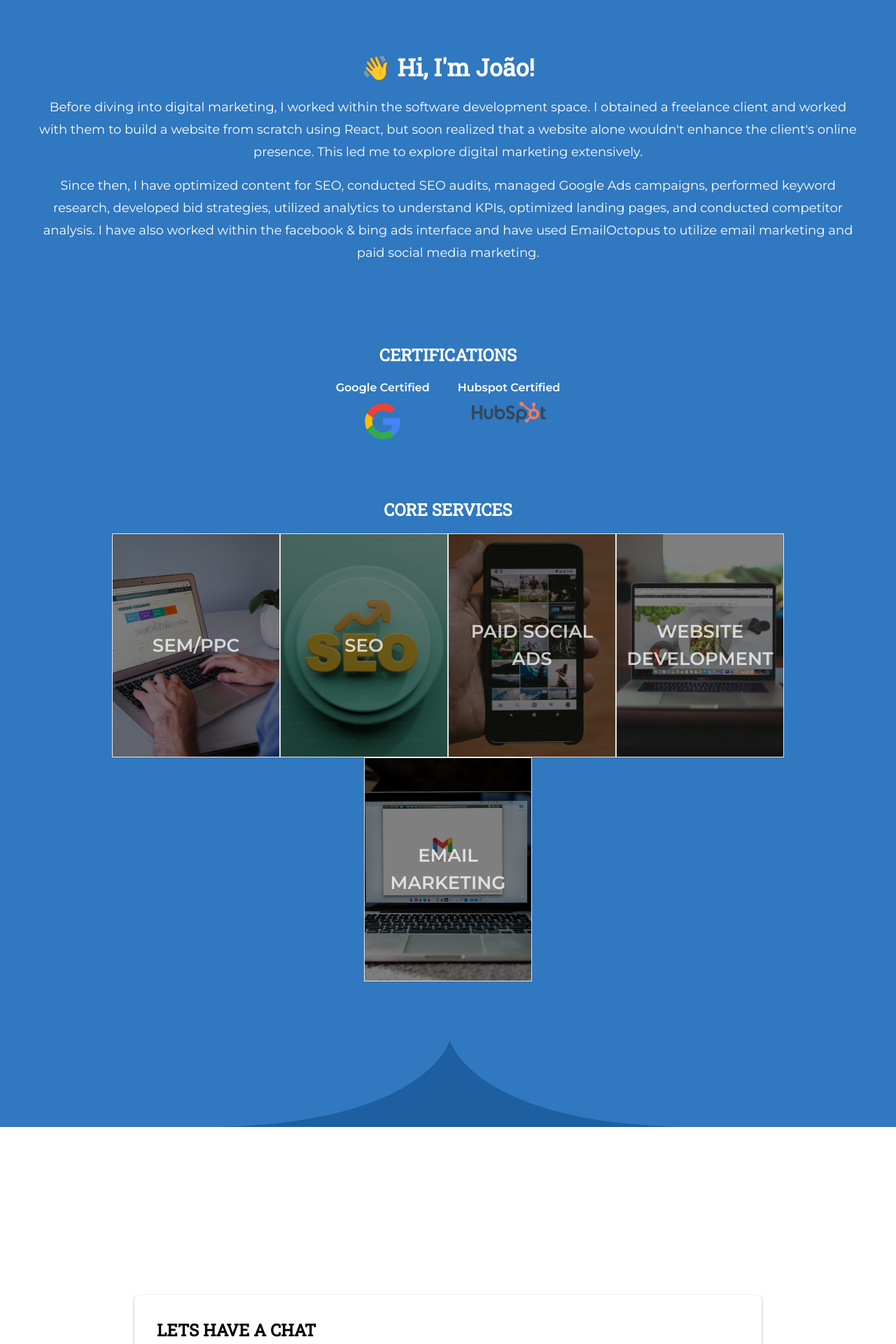
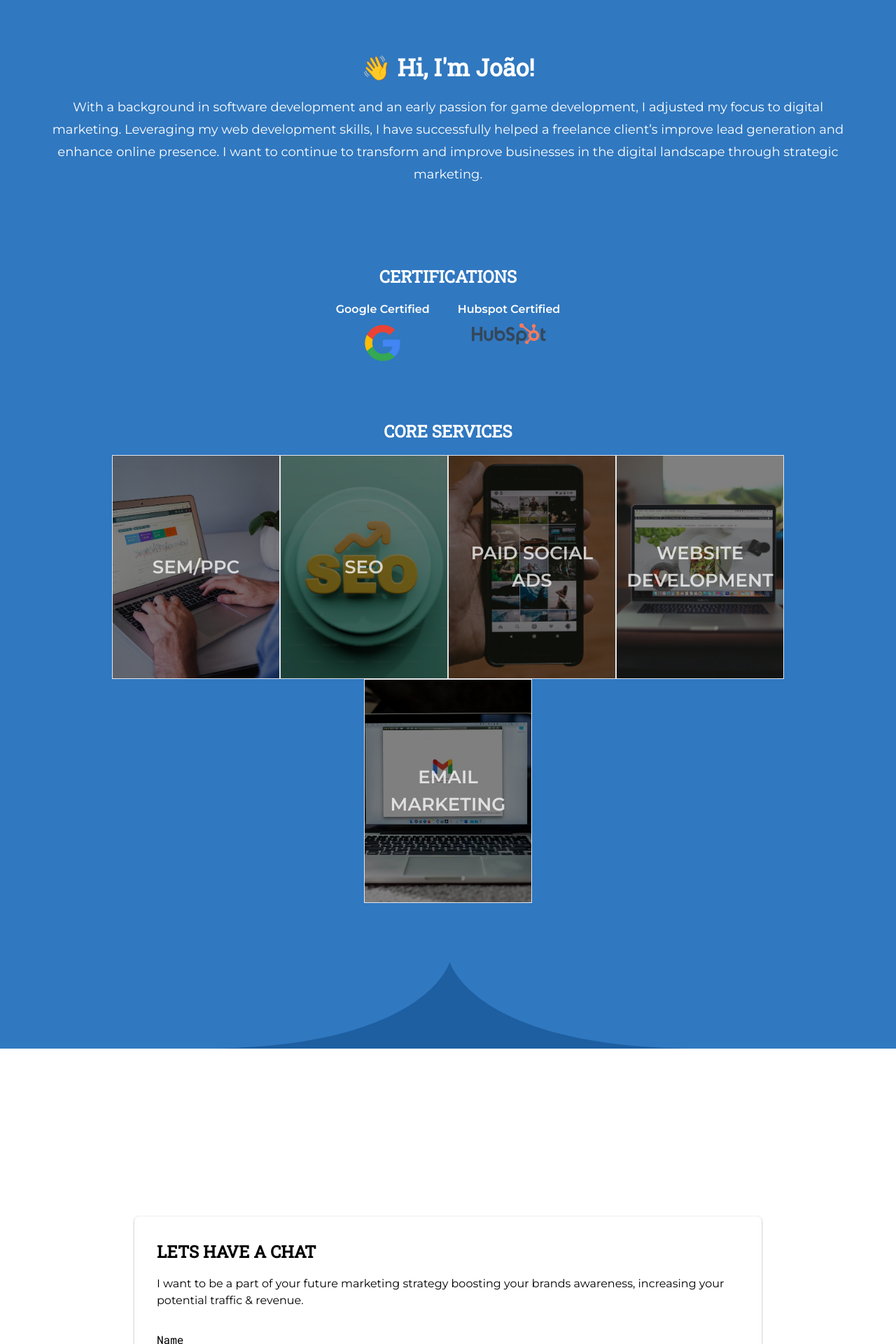
Before and after one commit to joao-miguel8/portfolio-website, a React (Vite) app: page / in a window 1280 px wide. Shown: the part 960-2880 px from the top of the page at 70% size. Built offline with nearby package versions, Linux system fonts and the light colour scheme.

Commit message:
- Change text content

```diff
--- a/src/components/About.jsx
+++ b/src/components/About.jsx
@@ -30,12 +30,8 @@ const About = () => {
 				<section id="about" className="mx-14 mt-20 min-h-[200px]">
 					<h2 className="text-center text-34 monoSlab font-semibold text-white">👋 Hi, I'm João!</h2>
 					<p className="text-center  mt-4 text-18 leading-8 montserrat text-white">
-						Before diving into digital marketing, I worked within the software development space. I obtained a freelance client and worked with them to build a website from scratch using React, but soon realized that a website alone wouldn't enhance the client's online presence. This led
-						me to explore digital marketing extensively.
-					</p>
-					<p className="text-center mt-4 text-18 leading-8 montserrat text-white">
-						Since then, I have optimized content for SEO, conducted SEO audits, managed Google Ads campaigns, performed keyword research, developed bid strategies, utilized analytics to understand KPIs, optimized landing pages, and conducted competitor analysis. I have also worked within
-						the facebook & bing ads interface and have used EmailOctopus to utilize email marketing and paid social media marketing.
+						With a background in software development and an early passion for game development, I adjusted my focus to digital marketing. Leveraging my web development skills, I have successfully helped a freelance client’s improve lead generation and enhance online presence. I want to
+						continue to transform and improve businesses in the digital landscape through strategic marketing.
 					</p>
 					<Certifications />
 					<div className="mt-20 mx-auto">
--- a/src/components/Contact.jsx
+++ b/src/components/Contact.jsx
@@ -14,7 +14,7 @@ const Contact = ({ getInTouchRef }) => {
 					<motion.div animate={{ x: 80, y: 0 }} className="mt-10 relative -left-20">
 						<div className="p-8 [box-shadow:rgba(60,_64,_67,_0.3)_0px_1px_2px_0px,_rgba(60,_64,_67,_0.15)_0px_1px_3px_1px] rounded-md">
 							<h2 className="text-24 uppercase monoSlab font-semibold dark:text-#333">Lets Have a Chat</h2>
-							<p className="mt-4 montserrat">Let me show you how an incredible marketing strategy can boost your brands awareness, increase your potential traffic and revenue.</p>
+							<p className="mt-4 montserrat">I want to be a part of your future marketing strategy boosting your brands awareness, increasing your potential traffic & revenue.</p>
 							<form ref={getInTouchRef} className="mt-8 flex flex-col gap-4" action="https://api.web3forms.com/submit" method="POST">
 								{/* connect form to web3forms endpoint with public api key */}
 								<input type="hidden" name="apikey" value="15e1c0c6-fe6c-4ab2-a32d-ed52e7a3a762"></input>
```
